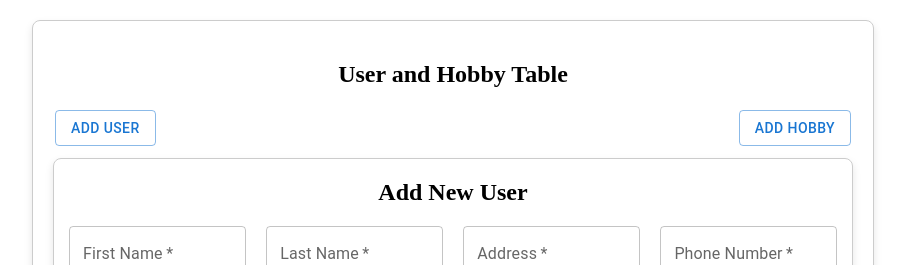
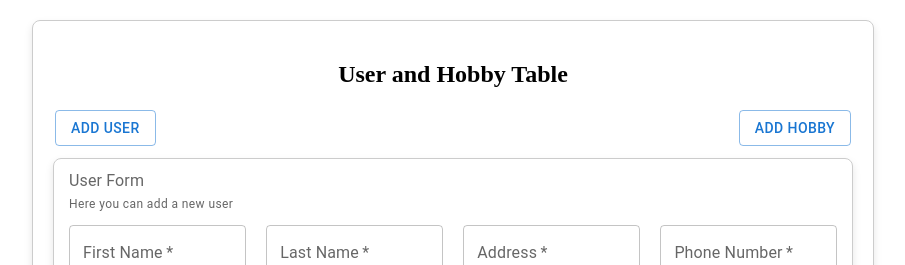
Before and after one commit to 0x5c-0x200f/asterraIO-assignment, a React app in the folder frontend/: page / in a window 1280 px wide. Both pictures are taken after a click on the button "ADD USER". Shown: the top 265 px of the page, without its empty margins (187-1092 px from the left). Built offline with nearby package versions, Linux system fonts and the light colour scheme; no server answers.

Commit message:
add form title and helter text

```diff
--- a/frontend/src/components/AddHobbyForm.css
+++ b/frontend/src/components/AddHobbyForm.css
@@ -66,3 +66,11 @@ div.buttons-flex-hobby-container button.submit-btn {
   margin-left: 6px;
   margin-right: 15px;
 }
+
+.hobby-form-label-container {
+  margin-top: 10px;
+}
+
+.hobby-form-helper-text-container {
+  margin-bottom: 3px;
+}
--- a/frontend/src/components/AddHobbyForm.js
+++ b/frontend/src/components/AddHobbyForm.js
@@ -1,6 +1,6 @@
 import React, { useState } from 'react';
 import './AddHobbyForm.css'; // Import the styles
-import { Tooltip, Button, TextField, FormControl, InputLabel, MenuItem, Select, OutlinedInput } from '@mui/material';
+import { FormHelperText, FormLabel, Tooltip, Button, TextField, FormControl, InputLabel, MenuItem, Select, OutlinedInput } from '@mui/material';
 
 const AddHobbyForm = ({
   users,
@@ -56,7 +56,12 @@ const AddHobbyForm = ({
 
   return (
     <div className="main-hobby-container">
-      <h2>Add Hobby</h2>
+      <div className="hobby-form-label-container">
+        <FormLabel>Hobby Form</FormLabel>
+      </div>
+      <div className="hobby-form-helper-text-container">
+        <FormHelperText>Associate a hobby to a user</FormHelperText>
+      </div>
       <form>
         <FormControl sx={{ m: 1, minWidth: 80 }} error={userIdError}>
           <InputLabel>Users</InputLabel>
--- a/frontend/src/components/AddUserForm.css
+++ b/frontend/src/components/AddUserForm.css
@@ -35,3 +35,11 @@ div.buttons-flex-container {
 div.buttons-flex-container button.submit-btn {
   margin-right: 15px;
 }
+
+.user-form-label-container {
+  margin-top: 10px;
+}
+
+.user-form-helper-text-container {
+  margin-bottom: 10px;
+}
--- a/frontend/src/components/AddUserForm.js
+++ b/frontend/src/components/AddUserForm.js
@@ -1,8 +1,10 @@
 import React, { useState } from 'react';
 import TextField from '@mui/material/TextField';
 import './AddUserForm.css';
-import Button from "@mui/material/Button";
+import Button from '@mui/material/Button';
 import Tooltip from '@mui/material/Tooltip';
+import FormLabel from '@mui/material/FormLabel';
+import FormHelperText from '@mui/material/FormHelperText';
 
 const AddUserForm = ({
   firstName,
@@ -86,7 +88,12 @@ const AddUserForm = ({
 
   return (
     <div className="main-user-container">
-      <h2>Add New User</h2>
+      <div className="user-form-label-container">
+        <FormLabel>User Form</FormLabel>
+      </div>
+      <div className="user-form-helper-text-container">
+        <FormHelperText>Here you can add a new user</FormHelperText>
+      </div>
       <form>
         <TextField
           variant="outlined"
```
